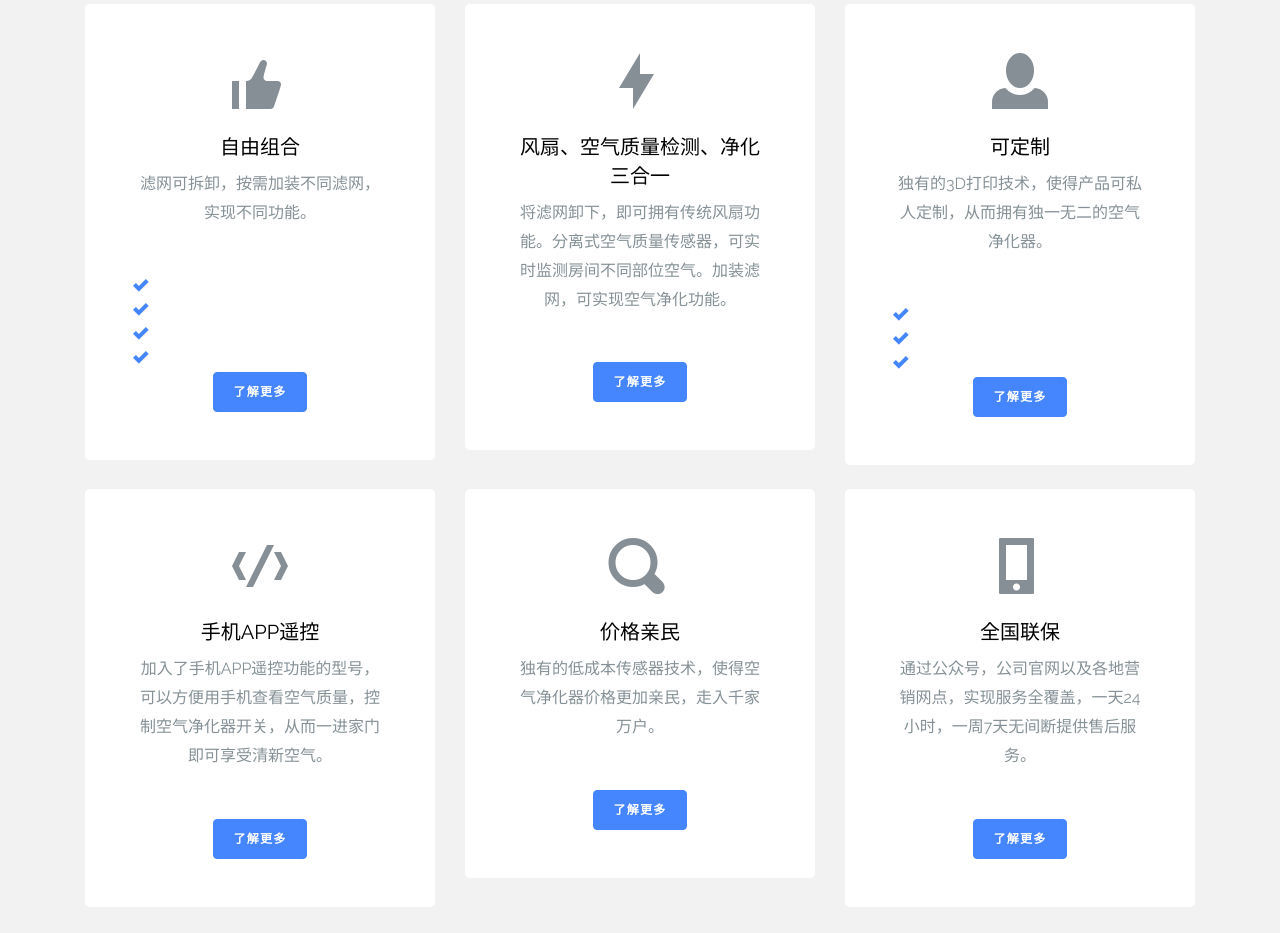
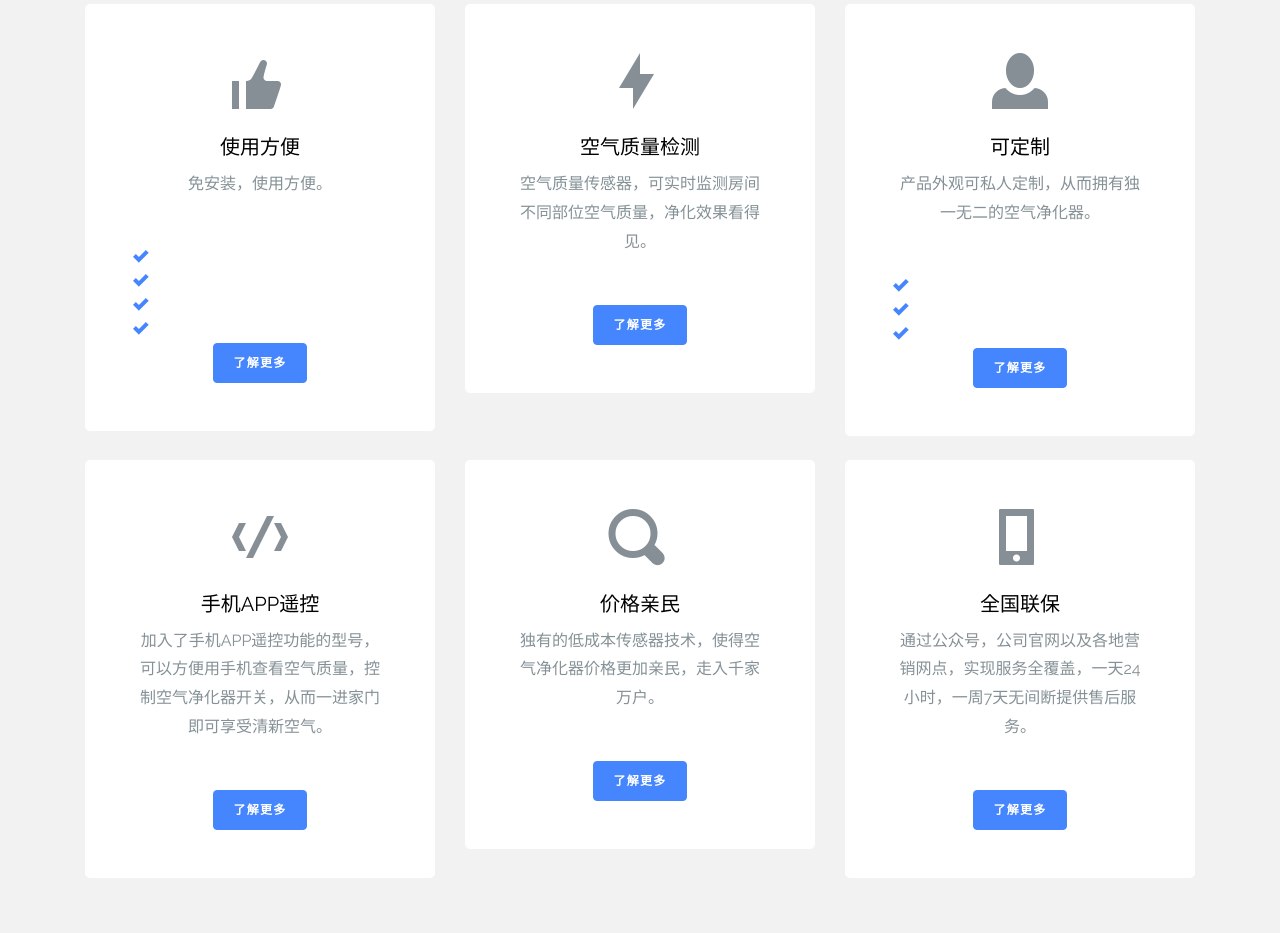
Before and after one commit to NBIcp/blueice.com, a plain HTML site: page english/index_en.html in a window 1280 px wide. Shown: the part 1060-1993 px from the top of the page. Drawn offline with Linux system fonts and the light colour scheme; files whose address does not match are found by name.

Commit message:
change english  page
Signed-off-by: NBIcp <457053886@qq.com>

```diff
--- a/english/index_en.html
+++ b/english/index_en.html
@@ -77,8 +77,8 @@
             <div class="media d-block mb-4 text-center ftco-media p-md-5 p-4 ftco-animate">
               <div class="ftco-icon mb-3"><span class="oi oi-thumb-up display-4 text-muted"></span></div>
               <div class="media-body">
-                <h5 class="mt-0">自由组合</h5>
-                <p class="mb-5">滤网可拆卸，按需加装不同滤网，实现不同功能。</p>
+                <h5 class="mt-0">使用方便</h5>
+                <p class="mb-5">免安装，使用方便。</p>
                  <li class="d-flex mb-2"><span class="oi oi-check mr-3 text-primary"></span> <span></span></li>
                   <li class="d-flex mb-2"><span class="oi oi-check mr-3 text-primary"></span> <span></span></li>
                   <li class="d-flex mb-2"><span class="oi oi-check mr-3 text-primary"></span> <span></span></li>
@@ -91,8 +91,8 @@
             <div class="media d-block mb-4 text-center ftco-media p-md-5 p-4 ftco-animate">
               <div class="ftco-icon mb-3"><span class="oi oi-bolt display-4 text-muted"></span></div>
               <div class="media-body">
-                <h5 class="mt-0">风扇、空气质量检测、净化三合一</h5>
-                <p class="mb-5">将滤网卸下，即可拥有传统风扇功能。分离式空气质量传感器，可实时监测房间不同部位空气。加装滤网，可实现空气净化功能。</p>
+                <h5 class="mt-0">空气质量检测</h5>
+                <p class="mb-5">空气质量传感器，可实时监测房间不同部位空气质量，净化效果看得见。</p>
 
                 <p class="mb-0"><a href="#" class="btn btn-primary btn-sm">了解更多</a></p>
               </div>
@@ -103,7 +103,7 @@
               <div class="ftco-icon mb-3"><span class="oi oi-person display-4 text-muted"></span></div>
               <div class="media-body">
                 <h5 class="mt-0">可定制</h5>
-                <p class="mb-5">独有的3D打印技术，使得产品可私人定制，从而拥有独一无二的空气净化器。</p>
+                <p class="mb-5">产品外观可私人定制，从而拥有独一无二的空气净化器。</p>
                 <li class="d-flex mb-2"><span class="oi oi-check mr-3 text-primary"></span> <span></span></li>
                 <li class="d-flex mb-2"><span class="oi oi-check mr-3 text-primary"></span> <span></span></li>
                  <li class="d-flex mb-2"><span class="oi oi-check mr-3 text-primary"></span> <span></span></li>
@@ -421,7 +421,7 @@
           </div>
           <div class="col-md-6 p-md-5 order-md-1">
             <h3 class="h3 mb-4">绿色、健康、智能化生活。</h3>
-            <p>公司主营产品为天之蓝系列空气净化器，该空气净化器用组合方式按需净化，与分离式气体质量传感器、风扇及手机相结合，以最亲民的价格，最可靠的质量实现了空气净化、空气质量检测及风扇三大功能的合体。</p>
+            <p>公司主营产品为天之蓝系列空气净化器，该空气净化器以最亲民的价格，最可靠的质量实现了空气净化功能。</p>
             <p class="mb-5"><a href="#">了解更多</a></p>
           </div>
         </div>
```
